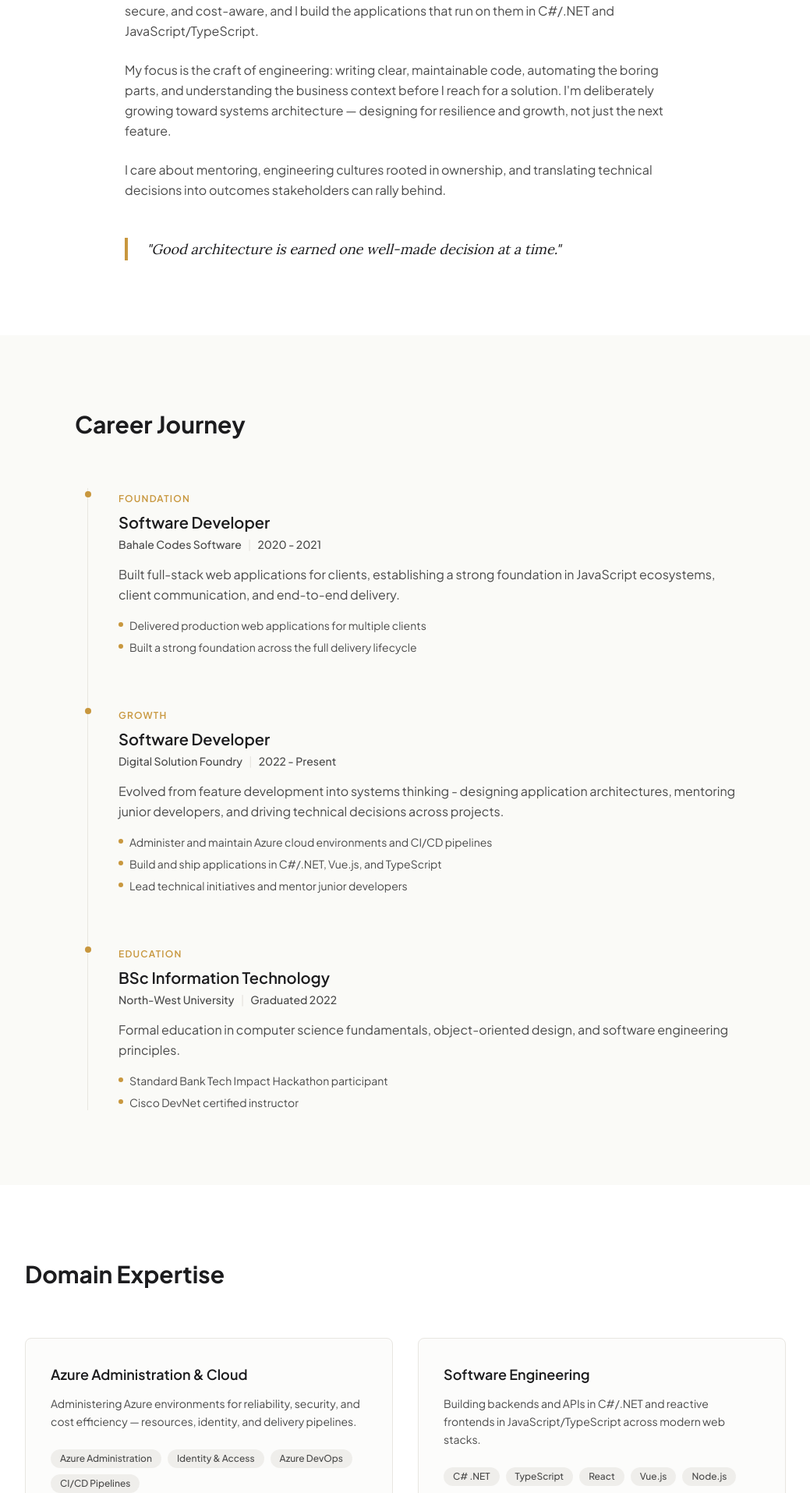
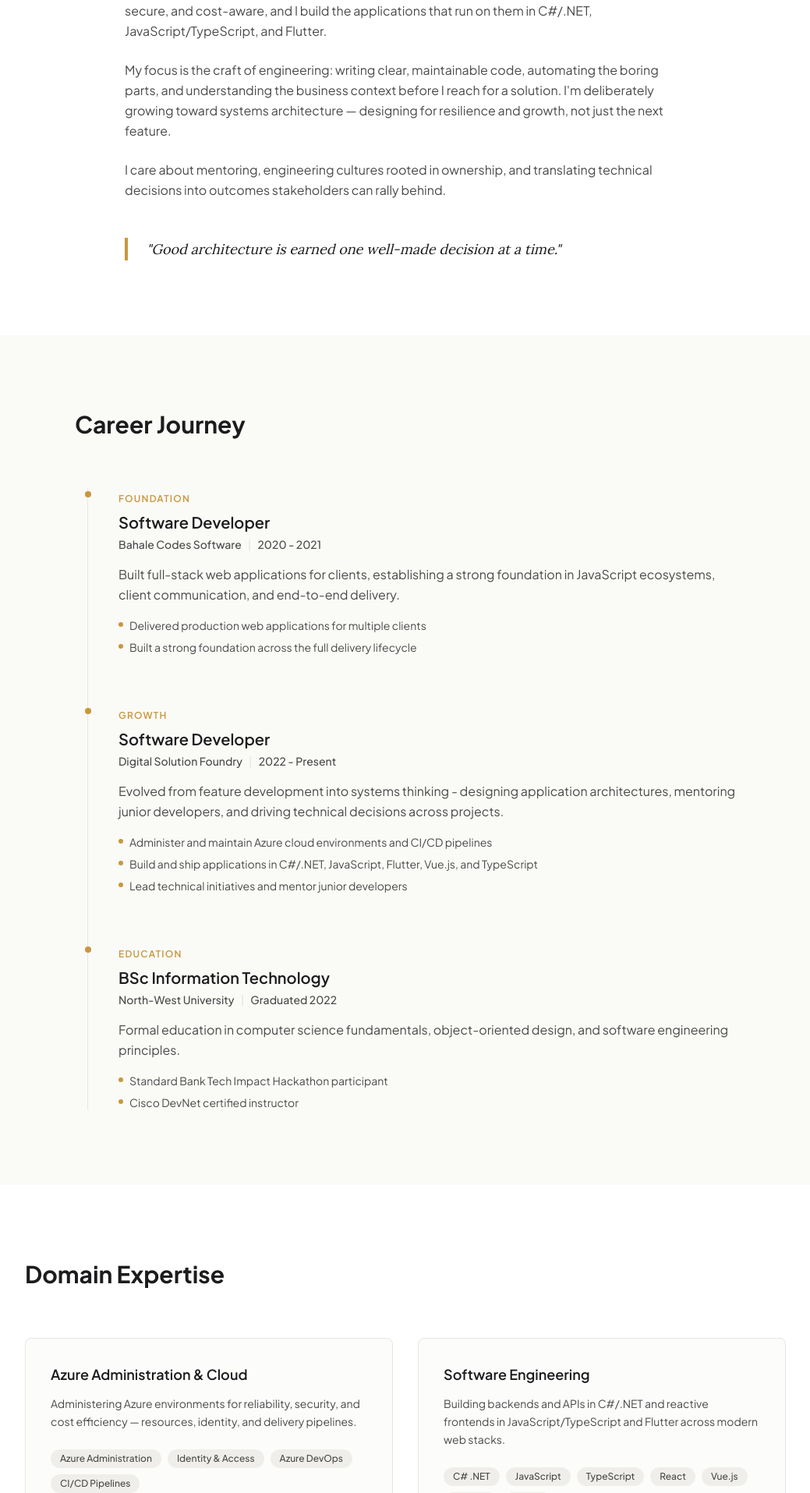
Before and after one commit to BahaleCodes/thabo, a Next.js app: page / in a window 1280 px wide. Shown: the part 885-2800 px from the top of the page at 78% size, without its empty margins (120-1159 px from the left). Built offline with nearby package versions, Linux system fonts and the light colour scheme; no server answers.

Commit message:
feat: update resume to include Flutter in skills and experience

```diff
--- a/app/content/resumeData.ts
+++ b/app/content/resumeData.ts
@@ -34,7 +34,7 @@ const resumeData: ResumeData = {
   about: {
     heading: "Philosophy & Approach",
     paragraphs: [
-      "I'm an Azure administrator and software engineer. Day to day I keep cloud environments reliable, secure, and cost-aware, and I build the applications that run on them in C#/.NET and JavaScript/TypeScript.",
+      "I'm an Azure administrator and software engineer. Day to day I keep cloud environments reliable, secure, and cost-aware, and I build the applications that run on them in C#/.NET, JavaScript/TypeScript, and Flutter.",
       "My focus is the craft of engineering: writing clear, maintainable code, automating the boring parts, and understanding the business context before I reach for a solution. I'm deliberately growing toward systems architecture — designing for resilience and growth, not just the next feature.",
       "I care about mentoring, engineering cultures rooted in ownership, and translating technical decisions into outcomes stakeholders can rally behind.",
     ],
@@ -66,7 +66,7 @@ const resumeData: ResumeData = {
           "Evolved from feature development into systems thinking - designing application architectures, mentoring junior developers, and driving technical decisions across projects.",
         highlights: [
           "Administer and maintain Azure cloud environments and CI/CD pipelines",
-          "Build and ship applications in C#/.NET, Vue.js, and TypeScript",
+          "Build and ship applications in C#/.NET, JavaScript, Flutter, Vue.js, and TypeScript",
           "Lead technical initiatives and mentor junior developers",
         ],
       },
@@ -96,8 +96,8 @@ const resumeData: ResumeData = {
       {
         title: "Software Engineering",
         description:
-          "Building backends and APIs in C#/.NET and reactive frontends in JavaScript/TypeScript across modern web stacks.",
-        skills: ["C# .NET", "TypeScript", "React", "Vue.js", "Node.js"],
+          "Building backends and APIs in C#/.NET and reactive frontends in JavaScript/TypeScript and Flutter across modern web stacks.",
+        skills: ["C# .NET", "JavaScript", "TypeScript", "React", "Vue.js", "Node.js", "Flutter"],
       },
       {
         title: "Systems & Architecture",
```
